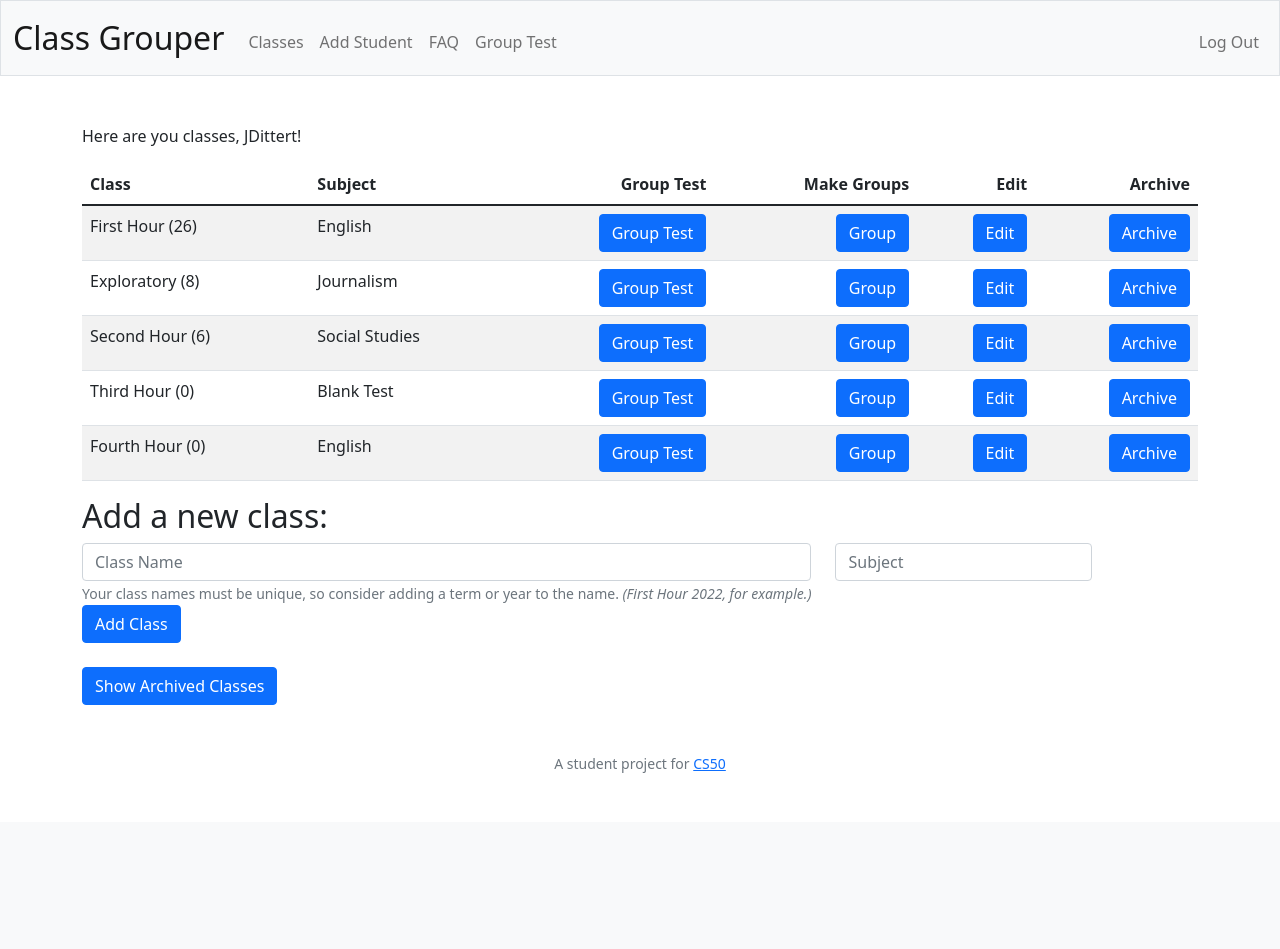
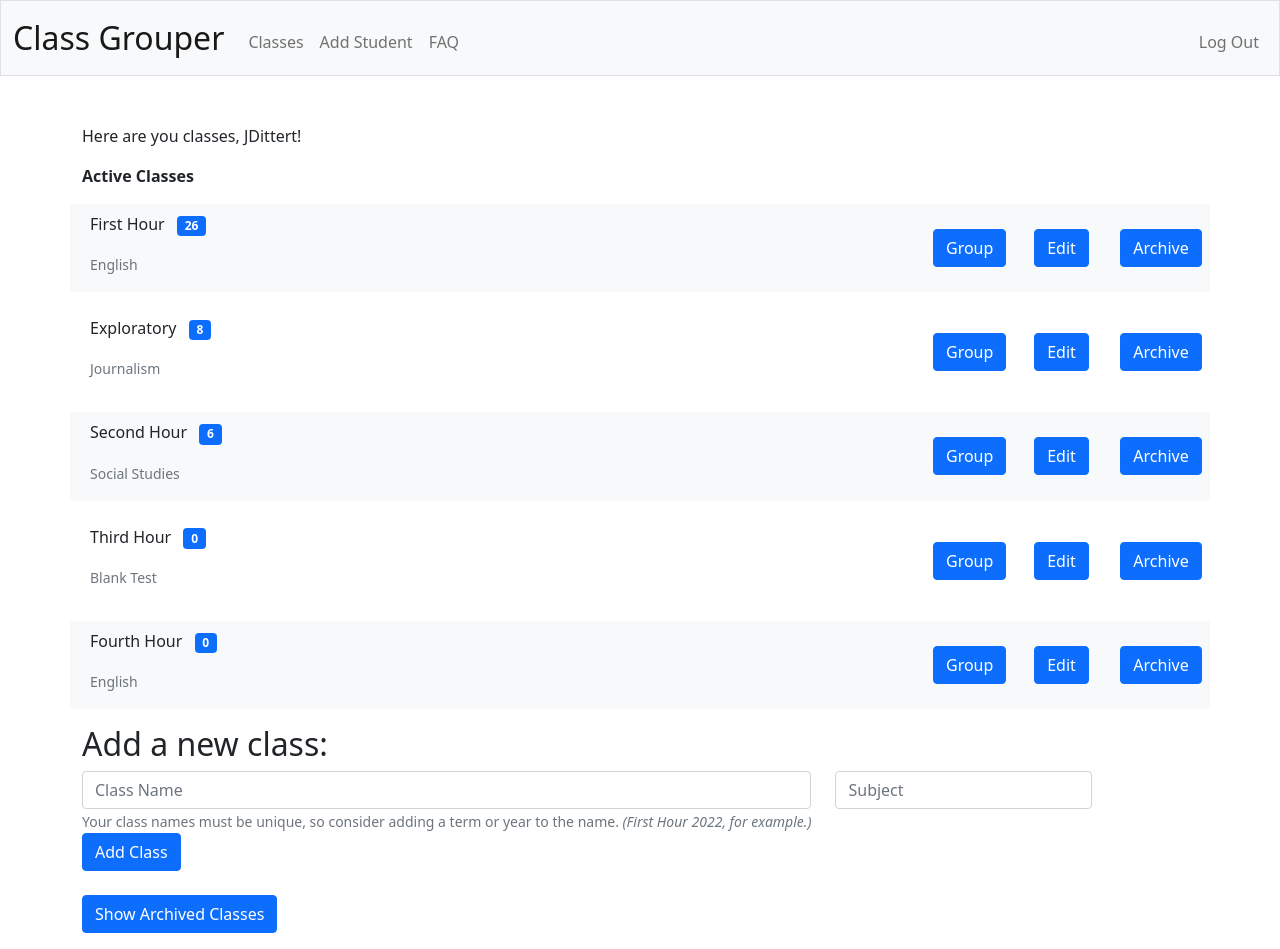
Before and after one commit to jdittert/cs50final, a Flask app: page /classes in a window 1280 px wide. Shown: the top 949 px of the page. Before the commit the page ends 773 px from the top, so only its background shows below. Run offline with Flask 2, Linux system fonts and the light colour scheme; a user stored in the database is signed in; some libraries are stand-ins or nearby versions.

Commit message:
classes page now uses flexbox

```diff
--- a/app.py
+++ b/app.py
@@ -30,7 +30,6 @@ methods = [
     "Kagan",
     "Gender - Heterogeneous",
     "Gender - Homogeneous",
-    "To Do"
 ]
 
 @app.after_request
@@ -217,38 +216,6 @@ def delete():
     flash("Student deleted.")
     return redirect("/edit?period=" + period)
 
-@app.route("/differentiated", methods=["POST"])
-@login_required
-def differentiated():
-    # Group students by score
-
-    # Get specific class
-    teacher = db.execute("SELECT * FROM users WHERE id = ?", session["user_id"])
-    name = teacher[0]["usercase"]
-    period = request.args.get("period")
-    classname = period
-    period_id = db.execute("SELECT * FROM classes WHERE teacher = ? and class = ?", session["user_id"], period)
-    periodx = period_id[0]["id"]
-
-    # Get student list sorted by score
-    students = db.execute("SELECT * FROM students WHERE class = ? ORDER BY score DESC", periodx)
-
-    # Check if class has any students
-    if not students:
-        return apology("No students in class", 400)
-
-    # Group students by score
-    groupnum = int(round(len(students) / 4))
-
-    # Check for small class size and display groups
-    if groupnum == 0:
-        groups = [students]
-
-    else:
-        groups = partition(students, groupnum)
-
-    return render_template("randomize.html", classname=classname, groups=groups, name=name, period=period, students=students)
-
 @app.route("/edit", methods=["GET", "POST"])
 @login_required
 def edit():
@@ -272,106 +239,6 @@ def faq():
 
     return render_template("faq.html")
 
-@app.route("/gender_hetero", methods=["POST"])
-@login_required
-def gender_hetero():
-    # Create random groups heterogeneous by gender
-
-    # Get specific class
-    teacher = db.execute("SELECT * FROM users WHERE id = ?", session["user_id"])
-    name = teacher[0]["usercase"]
-    period = request.args.get("period")
-    classname = period
-    period_id = db.execute("SELECT * FROM classes WHERE teacher = ? and class = ?", session["user_id"], period)
-    periodx = period_id[0]["id"]
-
-    # Initialize student list
-    student_lst = []
-
-    # Get list of male students
-    males = db.execute("SELECT * FROM students WHERE class = ? AND gender IN (SELECT id FROM gender WHERE gender = ?)", periodx, "Male")
-
-    # Get list of female students
-    females = db.execute("SELECT * FROM students WHERE class = ? AND gender IN (SELECT id FROM gender WHERE gender = ?)", periodx, "Female")
-
-    # Get list of students without gender
-    blanks = db.execute("SELECT * FROM students WHERE class = ? AND gender IS NULL", periodx)
-
-    # Check if class has students
-    if not males and not females and not blanks:
-        return apology("No students in this class", 400)
-
-    # Shuffle lists separately and extend
-    random.shuffle(males)
-    random.shuffle(females)
-
-    ml = len(males)
-    fl = len(females)
-
-    for i in range(max(ml, fl)):
-        if i < ml:
-            student_lst.append(males[i])
-        if i < fl:
-            student_lst.append(females[i])
-
-    # Make groups
-    groupnum = int(round(len(student_lst) / 4))
-
-    # Check for small class size and display groups
-    if groupnum == 0:
-        groups = [student_lst]
-
-    else:
-        groups = partition(student_lst, groupnum)
-
-    return render_template("randomize.html", classname=classname, groups=groups, name=name, period=period, blanks=blanks)
-
-@app.route("/gender_homo", methods=["POST"])
-@login_required
-def gender_homo():
-    # Create random groups homogeneous by gender
-
-    # Get specific class
-    teacher = db.execute("SELECT * FROM users WHERE id = ?", session["user_id"])
-    name = teacher[0]["usercase"]
-    period = request.args.get("period")
-    classname = period
-    period_id = db.execute("SELECT * FROM classes WHERE teacher = ? and class = ?", session["user_id"], period)
-    periodx = period_id[0]["id"]
-
-    # Set up list of students
-    student_lst = []
-
-    # Get list of male students
-    males = db.execute("SELECT * FROM students WHERE class = ? AND gender IN (SELECT id FROM gender WHERE gender = ?)", periodx, "Male")
-    random.shuffle(males)
-    for i in range(len(males)):
-        student_lst.append(males[i])
-
-    # Get list of female students
-    females = db.execute("SELECT * FROM students WHERE class = ? AND gender IN (SELECT id FROM gender WHERE gender = ?)", periodx, "Female")
-    random.shuffle(females)
-    for i in range(len(females)):
-        student_lst.append(females[i])
-
-    # Get list of students without gender
-    blanks = db.execute("SELECT * FROM students WHERE class = ? AND gender IS NULL", periodx)
-
-    # Check if class has no students
-    if not student_lst and not blanks:
-        return apology("No students in this class", 400)
-
-    # Make groups
-    groupnum = int(round(len(student_lst) / 4))
-
-     # Check for small class size and display groups
-    if groupnum == 0:
-        groups = [student_lst]
-
-    else:
-        groups = partition(student_lst, groupnum)
-
-    return render_template("randomize.html", classname=classname, groups=groups, name=name, period=period, blanks=blanks)
 
 @app.route("/group", methods=["GET", "POST"])
 @login_required
@@ -388,7 +255,7 @@ def group():
         classname = period_id[0]["class"]
         students = db.execute("SELECT * FROM students WHERE class = ?", periodx)
 
-        return render_template("group.html", name=name, period=period, classname=classname, students=students)
+        return render_template("group.html", name=name, period=period, classname=classname, students=students, methods=methods)
 
     # User reaches via GET
     else:
@@ -430,12 +297,15 @@ def grouped():
         if not method or method.isspace():
             return apology("select grouping method", 400)
 
+        if method not in methods:
+            return apology("select grouping method", 400)
+
         # RANDOM GROUPING
         if method == "Random":
             # Make random groups
             groups = random_groups(students, size)
 
-            return render_template("randomize.html", classname=classname, groups=groups, name=name, period=period, students=students)
+            return render_template("grouped.html", classname=classname, groups=groups, name=name, period=period, students=students)
 
         # DIFFERENTIATED GROUPING
         if method == "Differentiated":
@@ -446,7 +316,7 @@ def grouped():
             else:
                 groups = partition(students, groupnum)
 
-            return render_template("randomize.html", classname=classname, groups=groups, name=name, period=period, students=students)
+            return render_template("grouped.html", classname=classname, groups=groups, name=name, period=period, students=students)
 
         # KAGAN GROUPING
         if method == "Kagan":
@@ -471,7 +341,7 @@ def grouped():
             # Make groups
             groups = chunk(final_groups, 4)
 
-            return render_template("randomize.html", classname=classname, groups=groups, name=name, period=period, students=students)
+            return render_template("grouped.html", classname=classname, groups=groups, name=name, period=period, students=students)
 
         # GENDER - HETEROGENEOUS GROUPING
         if method == "Gender - Heterogeneous":
@@ -503,7 +373,7 @@ def grouped():
             else:
                 groups = partition(student_lst, groupnum)
 
-            return render_template("randomize.html", classname=classname, groups=groups, name=name, period=period, blanks=blanks)
+            return render_template("grouped.html", classname=classname, groups=groups, name=name, period=period, blanks=blanks)
 
         # GENDER - HOMOGENEOUS GROUPING
         if method == "Gender - Homogeneous":
@@ -532,7 +402,7 @@ def grouped():
             else:
                 groups = partition(student_lst, groupnum)
 
-            return render_template("randomize.html", classname=classname, groups=groups, name=name, period=period, blanks=blanks, methods=methods)
+            return render_template("grouped.html", classname=classname, groups=groups, name=name, period=period, blanks=blanks, methods=methods)
 
         else:
             return apology("todo", 400)
@@ -560,48 +430,6 @@ def grouptest():
     # User reaches via GET
     else:
         return apology("TODO")
-
-@app.route("/kagan", methods=["POST"])
-@login_required
-def kagan():
-    # Sort students into kagan groups
-
-    # Get specific class
-    teacher = db.execute("SELECT * FROM users WHERE id = ?", session["user_id"])
-    name = teacher[0]["usercase"]
-    period = request.args.get("period")
-    classname = period
-    period_id = db.execute("SELECT * FROM classes WHERE teacher = ? and class = ?", session["user_id"], period)
-    periodx = period_id[0]["id"]
-
-    # Get student list sorted by score
-    students = db.execute("SELECT * FROM students WHERE class = ? ORDER BY score DESC", periodx)
-
-    # Check if class has any students
-    if not students:
-        return apology("No students in class", 400)
-
-    # Sort students into differentiated groups, shuffled
-    diff_groups = partition(students, 4)
-    for group in diff_groups:
-        index = diff_groups.index(group)
-        for student in group:
-            student["group"] = index
-    for group in diff_groups:
-        random.shuffle(group)
-
-    # Sort students kagan style
-    biggest = (max([len(group) for group in  diff_groups]))
-    final_groups = []
-    for i in range(biggest):
-        for j in range(len(diff_groups)):
-            if i < len(diff_groups[j]):
-                final_groups.append(diff_groups[j][i])
-
-    # Make groups
-    groups = chunk(final_groups, 4)
-
-    return render_template("randomize.html", classname=classname, groups=groups, name=name, period=period, students=students)
 
 @app.route("/login", methods=["GET", "POST"])
 def login():
@@ -648,37 +476,6 @@ def logout():
 
     # Redirect user to homepage
     return redirect("/")
-
-@app.route("/randomize", methods=["POST"])
-@login_required
-def randomize():
-    """Create random groups based on input"""
-    # Get specific class
-    teacher = db.execute("SELECT * FROM users WHERE id = ?", session["user_id"])
-    name = teacher[0]["usercase"]
-    period = request.args.get("period")
-    classname = period
-    period_id = db.execute("SELECT * FROM classes WHERE teacher = ? and class = ?", session["user_id"], period)
-    periodx = period_id[0]["id"]
-
-    # Get list of students
-    students = db.execute("SELECT * FROM students WHERE class = ?", periodx)
-
-    # Check if class has any students
-    if not students:
-        return apology("No students in class", 400)
-
-    # Make random groups
-    random.shuffle(students)
-    groupnum = int(round(len(students) / 4))
-
-    if groupnum == 0:
-        groups = [students]
-
-    else:
-        groups = partition(students, groupnum)
-
-    return render_template("randomize.html", classname=classname, groups=groups, name=name, period=period, students=students)
 
 @app.route("/register", methods=["GET", "POST"])
 def register():
--- a/templates/classes.html
+++ b/templates/classes.html
@@ -9,47 +9,33 @@
         <p>{{ message }}, {{ name }}!</p>
     </div>
     <div class="d-flex">
-    <table class="table table-striped">
-        <thead>
-            <tr>
-                <th class="text-start">Class</th>
-                <th class="text-start d-none d-sm-table-cell">Subject</th>
-                <th class="text-end">Group Test</th>
-                <th class="text-end">Make Groups</th>
-                <th class="text-end">Edit</th>
-                <th class="text-end">Archive</th>
-            </tr>
-        </thead>
-        <tbody>
+        <p class="fw-bold">Active Classes</p>
+    </div>
+    <div>
         {% for class in classes %}
-                <tr>
-                    <td class="text-start">{{ class.class }} ({{ class.count }})</td>
-                    <td class="text-start d-none d-sm-table-cell">{{ class.subject }}</td>
-                    <td class="text-end">
-                        <form action="/grouptest?period={{ class.class }}" method="post">
-                            <button class="btn btn-primary" type="submit" id="{{ class.class }}" name="{{ class.class}}">Group Test</button>
-                        </form>
-                    </td>
-                    <td class="text-end">
+        <div class="row row-cols-auto mb-3 p-2 {{ loop.cycle('bg-light' , 'bg-white') }} align-items-center justify-content-between">
+            <div class="col-12 col-lg-9 mb-2">
+                <p>{{ class.class }}  <span class="badge bg-primary ms-2" >{{ class.count }}</span></p>
+                <small class="text-muted mt-n1">{{ class.subject }}</small>
+            </div>
+            <div class="col-lg-1 text-start">
                 <form action="/group?period={{ class.class }}" method="post">
                     <button class="btn btn-primary" type="submit" id="{{ class.class }}" name="{{ class.class}}">Group</button>
                 </form>
-                    </td>
-                    <td class="text-end">
+            </div>
+            <div class="col-lg-1 text-center">
                 <form action="/edit?period={{ class.class }}" method="post">
-                            <button class="btn btn-primary" type="submit" id="edit{{ class.class }}" name="edit{{ class.class }}">Edit</td>
+                    <button class="btn btn-primary" type="submit" id="edit{{ class.class }}" name="edit{{ class.class }}">Edit</button>
                 </form>
-                    </td>
-                    <td class="text-end">
+            </div>
+            <div class="col-lg-1 text-end">
                 <form action="/archive?period={{ class.class }}" method="post">
-                            <button class="btn btn-primary" type="submit" id="archive{{ class.class }}" name="archive{{ class.class }}">Archive</td>
-                        </form>
-                    </td>
-                </tr>
+                    <button class="btn btn-primary" type="submit" id="archive{{ class.class }}" name="archive{{ class.class }}">Archive</button>
+            </div>
+        </div>
         {% endfor %}
-        </tbody>
-    </table>
     </div>
+
     <div class="mb-4">
         <h2 class="text-start">Add a new class:</h2>
         <div>
--- a/templates/layout.html
+++ b/templates/layout.html
@@ -36,7 +36,6 @@
                             <li class="nav-item"><a class="nav-link" href="/classes">Classes</a></li>
                             <li class="nav-item"><a class="nav-link" href="/add_student">Add Student</a></li>
                             <li class="nav-item"><a class="nav-link" href="/faq">FAQ</a></li>
-                            <li class="nav-item"><a class="nav-link" href="/grouped">Group Test</a></li>
                         </ul>
                         <ul class="navbar-nav ms-auto mt-2">
                             <li class="nav-item"><a class="nav-link" href="/logout">Log Out</a></li>
```
Also changed, not shown: templates/group-old.html (added, +61 -0 lines), templates/group-test.html (deleted, +0 -60 lines), templates/group.html (+23 -24 lines), seatingchart.db, templates/grouped.html (renamed from templates/randomize.html), 2 other files. Lines whose indentation alone changed are shown as unchanged.
